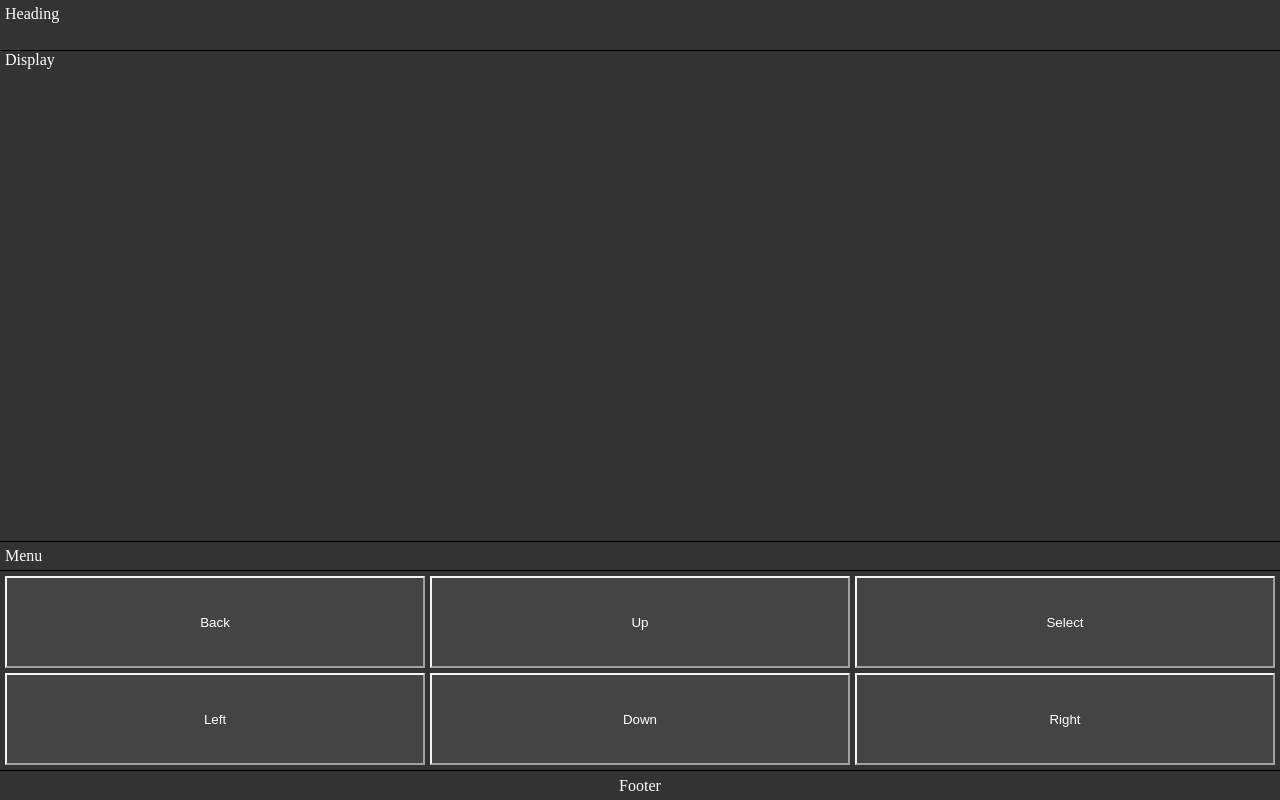
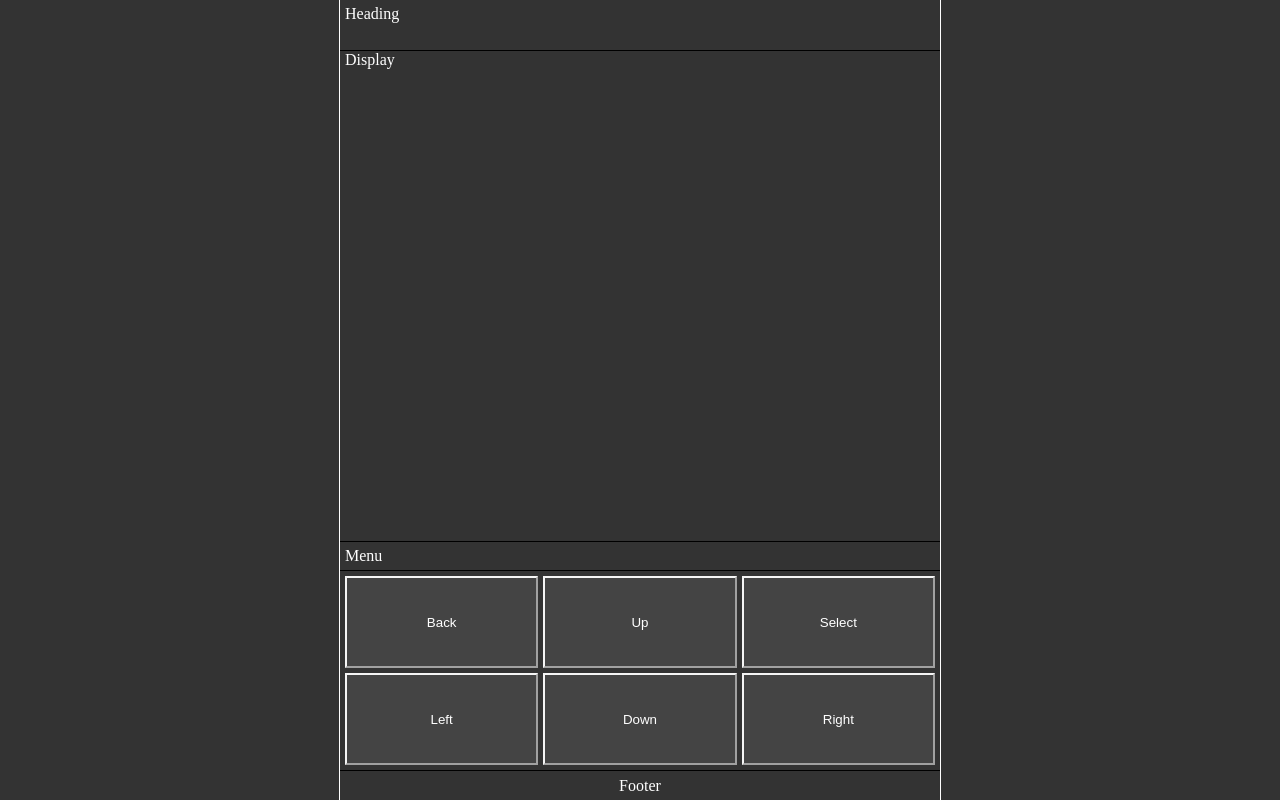
Before and after one commit to tklesley/App-Practice, a React (Vite) app: page / in a window 1280 px wide. Built offline with nearby package versions, Linux system fonts and the light colour scheme.

Commit message:
Updated Styling

```diff
--- a/src/App.css
+++ b/src/App.css
@@ -15,20 +15,29 @@ html,body
 
 /* ------ Main Section Settings ------ */
 
+.centering {
+  display: flex;
+  justify-content: center;
+}
+
 .page-layout {
   display: grid;
   height: 100vh;
   width: 100%;
+  max-width: 600px;
   grid-template-areas: "heading"
   "display"
   "menu"
   "buttons"
   "footer";
   grid-template-rows: 50px 1fr auto 200px 30px;
+  border-left: 1px solid black;
+  border-right: 1px solid black;
 }
 
-.heading, .display-container, .scrolling-menu-container, .button-container {
+.heading, .display-container, .scrolling-menu-container, .button-container, .footer {
   padding: 5px;
+  /**/
 }
 
 .heading {
--- a/src/index.jsx
+++ b/src/index.jsx
@@ -135,6 +135,7 @@ class App extends React.Component {
     console.log(this.state.currentRoomID);
     console.log(String(this.state.currentRoomID.roomName));
     return (
+      <div className={`centering ${this.state.bg}`}>
         <div className={"page-layout " + this.state.bg}>
           <Heading />
           <Display
@@ -152,6 +153,7 @@ class App extends React.Component {
             bgButton={this.state.bgButton}
           />
           <Footer />
+        </div>
       </div>
     )
   }
```
Lines whose indentation alone changed are shown as unchanged.
